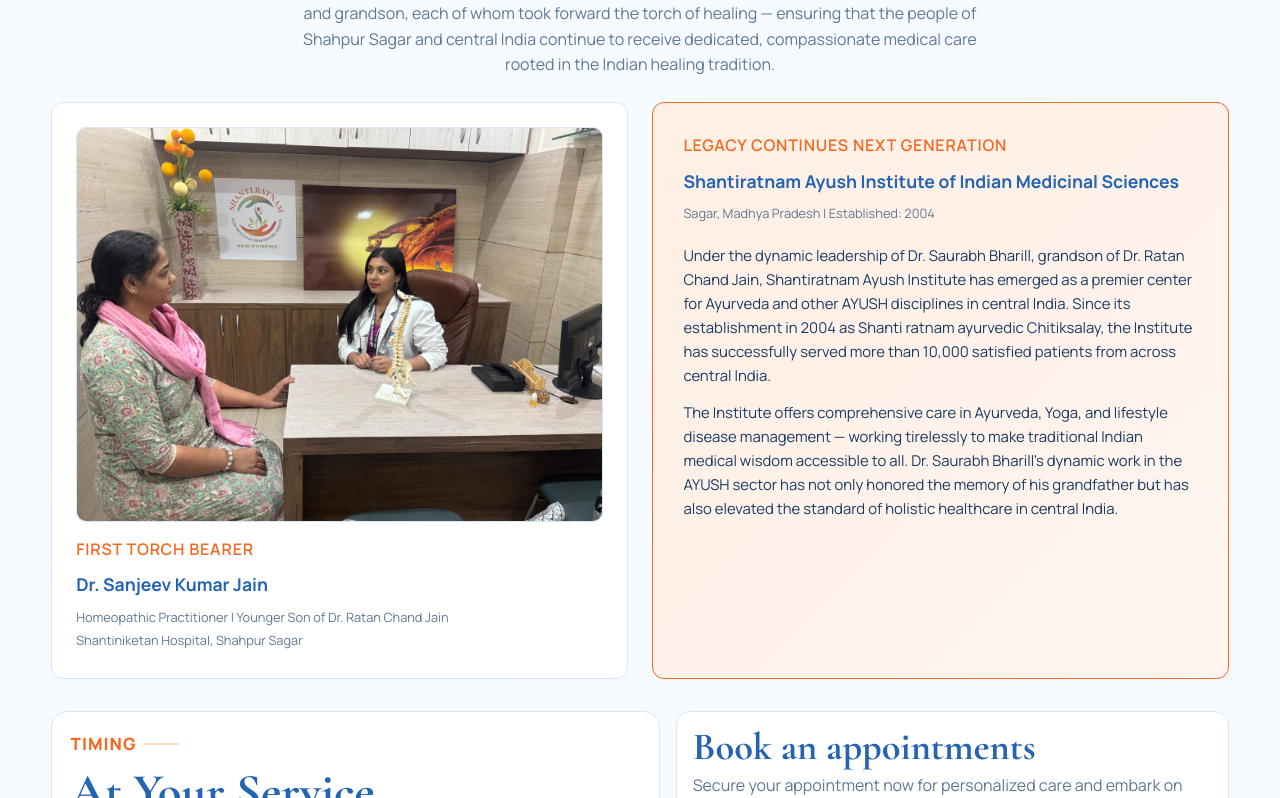
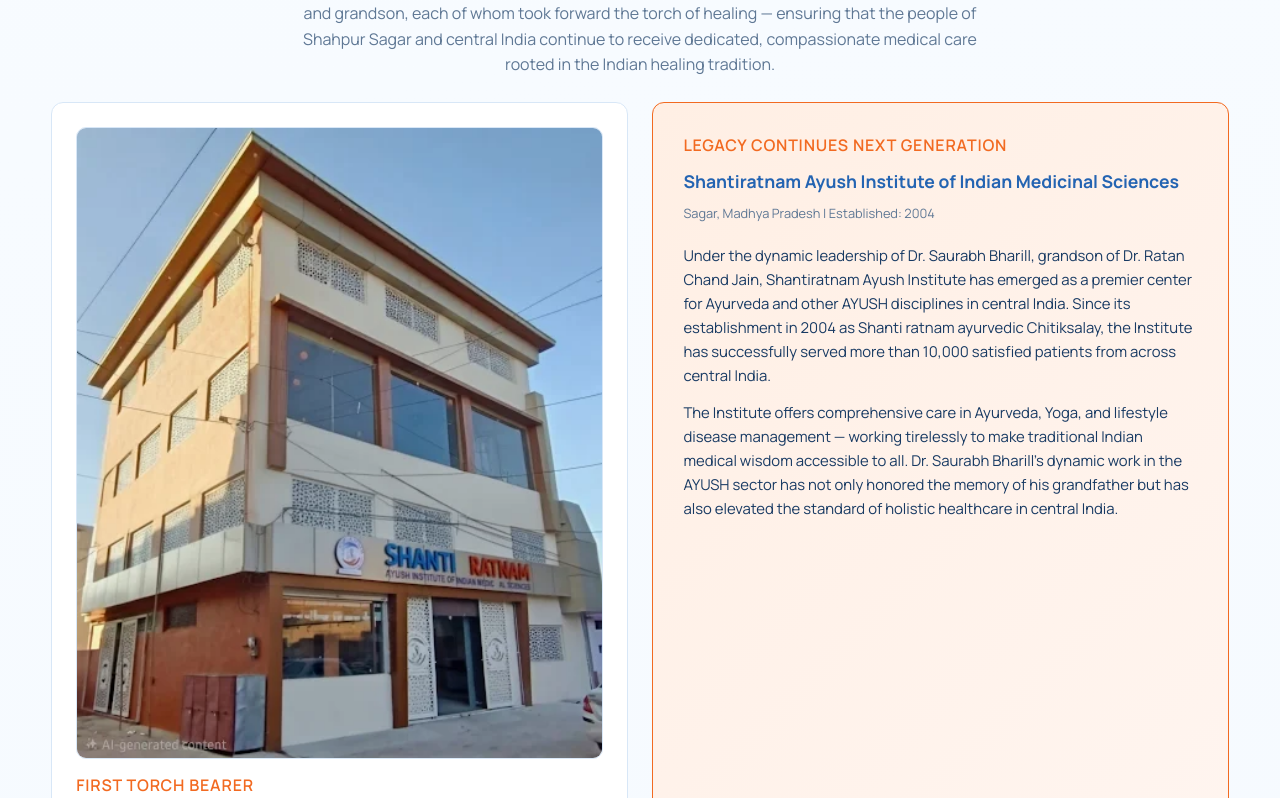
Before and after one commit to priyanshuiscoding/Shanti-Ratnam, a Next.js app: page /about-us in a window 1280 px wide. Shown: the part 2482-3280 px from the top of the page. Built offline with nearby package versions, Linux system fonts and the light colour scheme; no server answers; a web font is replaced by a local one.

Commit message:
Use stable About image path for torchbearer card

```diff
--- a/app/about-us/page.js
+++ b/app/about-us/page.js
@@ -14,7 +14,7 @@
 
 const ABOUT_CAMPUS_IMAGE_PATH = "/images/about/about us image.jpeg";
 const ABOUT_LEGEND_IMAGE_PATH = "/images/about/Dr. Ratan Chand Jain.png";
-const ABOUT_TORCHBEARER_IMAGE_PATH = "/images/facilities/doctor patient picture.jpeg";
+const ABOUT_TORCHBEARER_IMAGE_PATH = "/images/about/hospital-campus.webp";
 
 const aboutParagraph = `Sarve Bhavantu Sukhinah. Sarve Santu Niraamayaah.
 May all beings be happy. May all be free from illness. May all witness that which is auspicious.
@@ -302,7 +302,7 @@
                 <div className="torchbearer-thumb">
                   <Image
                     src={ABOUT_TORCHBEARER_IMAGE_PATH}
-                    alt="Doctor consultation at Shanti-Ratnam"
+                    alt="Shanti-Ratnam campus and care environment"
                     width={560}
                     height={360}
                     className="torchbearer-thumb-img"
```
